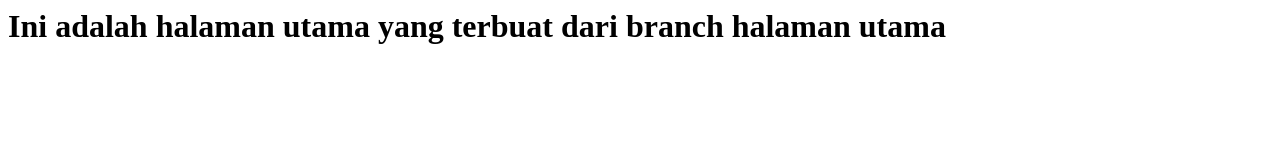
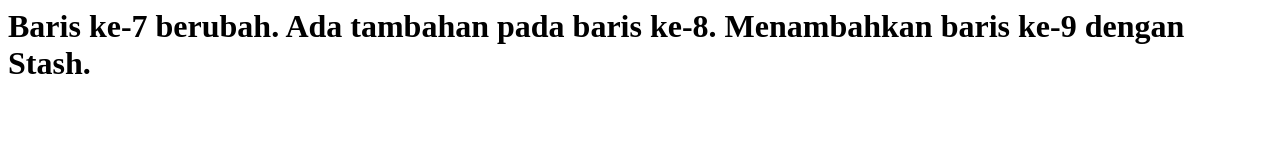
Before and after one commit to salmanjaysyurachman-crypto/MyProject_Salman, a plain HTML site: page index.html in a window 1280 px wide. Drawn offline with Linux system fonts and the light colour scheme.

Commit message:
stash apply dan drop

```diff
--- a/index.html
+++ b/index.html
@@ -4,7 +4,9 @@
     </head>
     <body>
         <h1>
-            Ini adalah halaman utama yang terbuat dari branch halaman utama
+            Baris ke-7 berubah.
+            Ada tambahan pada baris ke-8.
+            Menambahkan baris ke-9 dengan Stash.
         </h1>
     </body>
 </html>
```
